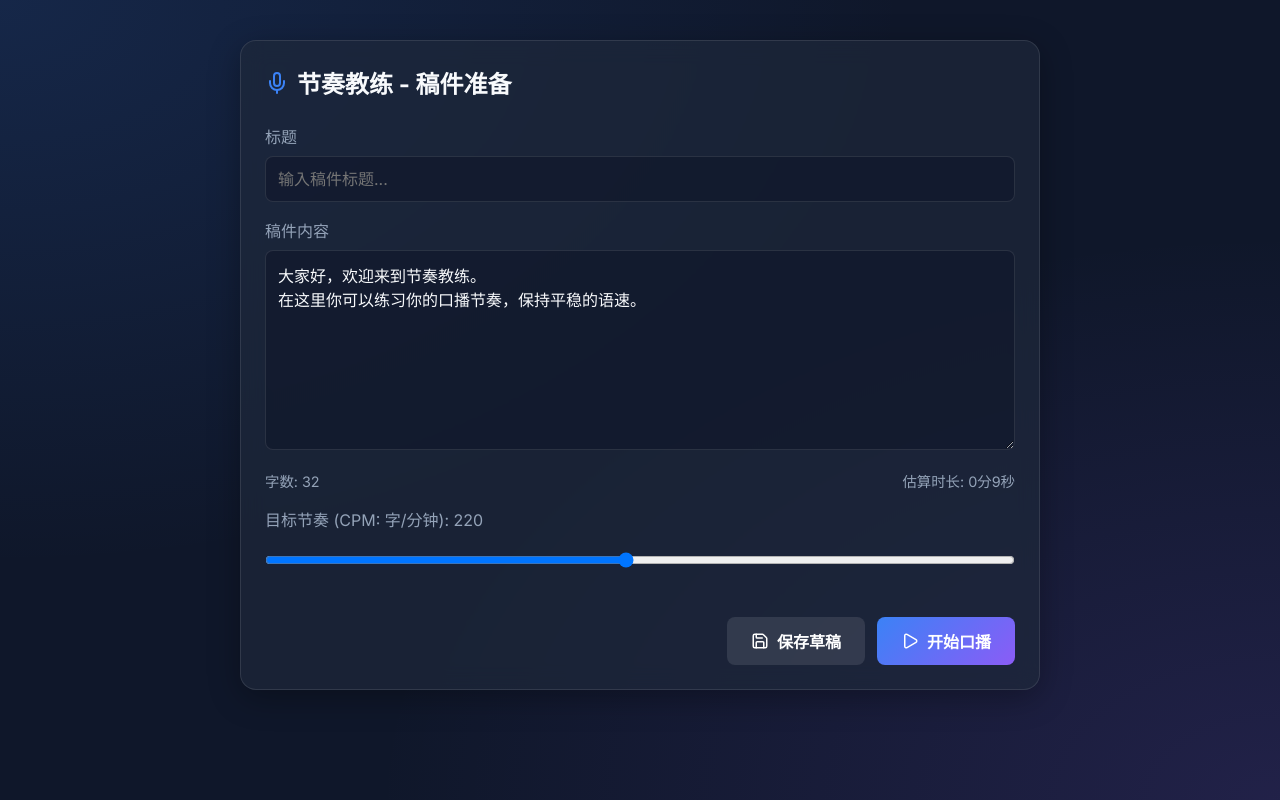
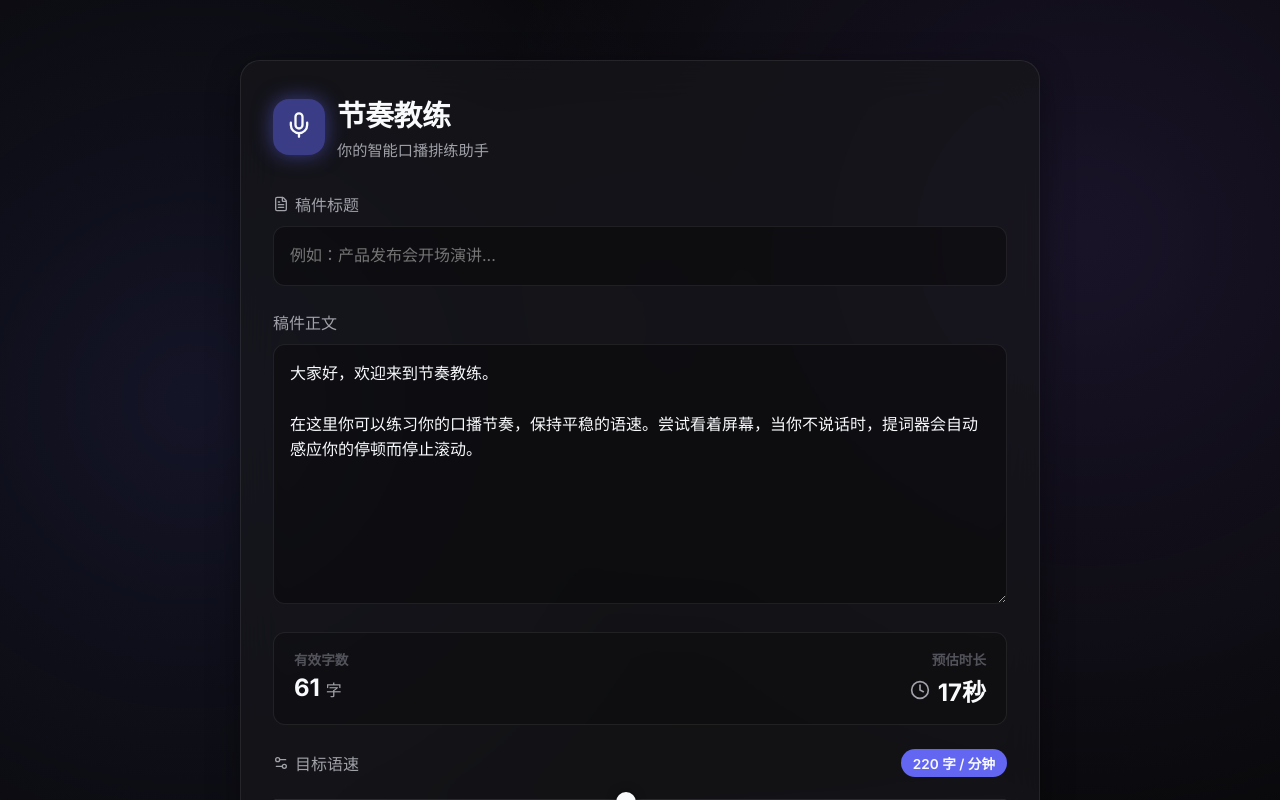
Before and after one commit to liuh886/RhythmCoach, a React (Vite) app in the folder web/: page / in a window 1280 px wide. Shown: the top 800 px of the page. Built offline with nearby package versions, Linux system fonts and the light colour scheme; the HTML template or start-up script is replaced by a standard one.

Commit message:
ui: Polish frontend design with framer-motion and glassmorphism

```diff
--- a/web/src/App.tsx
+++ b/web/src/App.tsx
@@ -1,6 +1,7 @@
 import { useState } from 'react';
 import { ScriptEditor } from './components/ScriptEditor';
 import { Teleprompter } from './components/Teleprompter';
+import { AnimatePresence } from 'framer-motion';
 
 function App() {
   const [mode, setMode] = useState<'editor' | 'teleprompter'>('editor');
@@ -15,17 +16,20 @@ function App() {
 
   return (
     <>
+      <AnimatePresence mode="wait">
         {mode === 'editor' && (
-        <ScriptEditor onStart={handleStart} />
+          <ScriptEditor key="editor" onStart={handleStart} />
         )}
 
         {mode === 'teleprompter' && (
           <Teleprompter
+            key="teleprompter"
             script={activeScript}
             targetCpm={targetCpm}
             onClose={() => setMode('editor')}
           />
         )}
+      </AnimatePresence>
     </>
   );
 }
--- a/web/src/components/ScriptEditor.tsx
+++ b/web/src/components/ScriptEditor.tsx
@@ -1,5 +1,6 @@
 import { useState } from 'react';
-import { Mic, Play, Save } from 'lucide-react';
+import { Mic, Play, Save, Clock, FileText, Settings2 } from 'lucide-react';
+import { motion } from 'framer-motion';
 
 interface ScriptEditorProps {
   onStart: (script: string, cpm: number) => void;
@@ -7,7 +8,7 @@ interface ScriptEditorProps {
 
 export function ScriptEditor({ onStart }: ScriptEditorProps) {
   const [title, setTitle] = useState('');
-  const [content, setContent] = useState('大家好，欢迎来到节奏教练。\n在这里你可以练习你的口播节奏，保持平稳的语速。');
+  const [content, setContent] = useState('大家好，欢迎来到节奏教练。\n\n在这里你可以练习你的口播节奏，保持平稳的语速。尝试看着屏幕，当你不说话时，提词器会自动感应你的停顿而停止滚动。');
   const [cpm, setCpm] = useState(220);
 
   const charCount = (content.match(/[\u4e00-\u9fa5a-zA-Z0-9]/g) || []).length;
@@ -16,60 +17,105 @@ export function ScriptEditor({ onStart }: ScriptEditorProps) {
   const secs = estimatedSeconds % 60;
 
   return (
-    <div className="glass-panel" style={{ padding: '24px', maxWidth: '800px', margin: '40px auto', width: '90%' }}>
-      <h2 style={{ marginBottom: '24px', display: 'flex', alignItems: 'center', gap: '8px' }}>
-        <Mic size={24} color="var(--accent-primary)" />
-        节奏教练 - 稿件准备
-      </h2>
+    <motion.div
+      initial={{ opacity: 0, y: 20 }}
+      animate={{ opacity: 1, y: 0 }}
+      transition={{ duration: 0.5, ease: "easeOut" }}
+      className="glass-panel"
+      style={{ padding: '32px', maxWidth: '800px', margin: '60px auto', width: '92%' }}
+    >
+      <div style={{ display: 'flex', alignItems: 'center', gap: '12px', marginBottom: '32px' }}>
+        <div style={{
+          background: 'var(--accent-glow)', padding: '12px', borderRadius: '16px',
+          boxShadow: '0 0 20px var(--accent-glow)'
+        }}>
+          <Mic size={28} color="var(--text-primary)" />
+        </div>
+        <div>
+          <h2 style={{ fontSize: '1.8rem', fontWeight: 700, margin: 0, letterSpacing: '-0.5px' }}>节奏教练</h2>
+          <p style={{ color: 'var(--text-secondary)', margin: '4px 0 0 0', fontSize: '0.95rem' }}>你的智能口播排练助手</p>
+        </div>
+      </div>
 
-      <div style={{ display: 'flex', flexDirection: 'column', gap: '16px' }}>
+      <div style={{ display: 'flex', flexDirection: 'column', gap: '24px' }}>
         <div>
-          <label style={{ display: 'block', marginBottom: '8px', color: 'var(--text-secondary)' }}>标题</label>
+          <label style={{ display: 'flex', alignItems: 'center', gap: '6px', marginBottom: '10px', color: 'var(--text-secondary)', fontWeight: 500 }}>
+            <FileText size={16} /> 稿件标题
+          </label>
           <input
             type="text"
             value={title}
             onChange={e => setTitle(e.target.value)}
-            placeholder="输入稿件标题..."
+            placeholder="例如：产品发布会开场演讲..."
           />
         </div>
 
         <div>
-          <label style={{ display: 'block', marginBottom: '8px', color: 'var(--text-secondary)' }}>稿件内容</label>
+          <label style={{ display: 'block', marginBottom: '10px', color: 'var(--text-secondary)', fontWeight: 500 }}>
+            稿件正文
+          </label>
           <textarea
             value={content}
             onChange={e => setContent(e.target.value)}
-            style={{ minHeight: '200px', resize: 'vertical' }}
+            style={{ minHeight: '260px', resize: 'vertical' }}
             placeholder="输入或粘贴你的口播稿件..."
           />
         </div>
 
-        <div style={{ display: 'flex', justifyContent: 'space-between', color: 'var(--text-secondary)', fontSize: '0.9rem' }}>
-          <span>字数: {charCount}</span>
-          <span>估算时长: {mins}分{secs}秒</span>
+        <div style={{
+          display: 'flex', justifyContent: 'space-between',
+          background: 'rgba(0,0,0,0.2)', padding: '16px 20px', borderRadius: '12px',
+          border: '1px solid var(--glass-border)'
+        }}>
+          <div style={{ display: 'flex', flexDirection: 'column', gap: '4px' }}>
+            <span style={{ color: 'var(--text-muted)', fontSize: '0.85rem', fontWeight: 600 }}>有效字数</span>
+            <span style={{ fontSize: '1.5rem', fontWeight: 700 }}>{charCount} <span style={{fontSize: '1rem', fontWeight: 400, color: 'var(--text-secondary)'}}>字</span></span>
+          </div>
+          <div style={{ display: 'flex', flexDirection: 'column', gap: '4px', alignItems: 'flex-end' }}>
+            <span style={{ color: 'var(--text-muted)', fontSize: '0.85rem', fontWeight: 600 }}>预估时长</span>
+            <span style={{ fontSize: '1.5rem', fontWeight: 700, display: 'flex', alignItems: 'center', gap: '8px' }}>
+              <Clock size={20} color="var(--text-secondary)"/>
+              {mins > 0 ? `${mins}分 ` : ''}{secs}秒
+            </span>
+          </div>
         </div>
 
         <div>
-          <label style={{ display: 'block', marginBottom: '8px', color: 'var(--text-secondary)' }}>
-            目标节奏 (CPM: 字/分钟): {cpm}
-          </label>
+          <div style={{ display: 'flex', justifyContent: 'space-between', alignItems: 'center', marginBottom: '12px' }}>
+            <label style={{ display: 'flex', alignItems: 'center', gap: '6px', color: 'var(--text-secondary)', fontWeight: 500 }}>
+              <Settings2 size={16} /> 目标语速
+            </label>
+            <span style={{ background: 'var(--accent-primary)', padding: '4px 12px', borderRadius: '20px', fontSize: '0.85rem', fontWeight: 600 }}>
+              {cpm} 字 / 分钟
+            </span>
+          </div>
           <input
             type="range"
             min="100" max="350"
             value={cpm}
             onChange={e => setCpm(parseInt(e.target.value))}
-            style={{ width: '100%' }}
           />
+          <div style={{ display: 'flex', justifyContent: 'space-between', marginTop: '8px', color: 'var(--text-muted)', fontSize: '0.8rem' }}>
+            <span>舒缓 (100)</span>
+            <span>适中 (220)</span>
+            <span>急促 (350)</span>
+          </div>
         </div>
 
-        <div style={{ display: 'flex', justifyContent: 'flex-end', gap: '12px', marginTop: '16px' }}>
-          <button className="btn btn-secondary" style={{ display: 'flex', alignItems: 'center', gap: '8px' }}>
+        <div style={{ display: 'flex', justifyContent: 'flex-end', gap: '16px', marginTop: '20px' }}>
+          <button className="btn btn-secondary">
             <Save size={18} /> 保存草稿
           </button>
-          <button className="btn" onClick={() => onStart(content, cpm)} style={{ display: 'flex', alignItems: 'center', gap: '8px' }}>
-            <Play size={18} /> 开始口播
-          </button>
+          <motion.button
+            whileHover={{ scale: 1.02 }}
+            whileTap={{ scale: 0.98 }}
+            className="btn"
+            onClick={() => onStart(content, cpm)}
+          >
+            <Play size={18} fill="currentColor" /> 进入提词模式
+          </motion.button>
         </div>
       </div>
-    </div>
+    </motion.div>
   );
 }
--- a/web/src/index.css
+++ b/web/src/index.css
@@ -1,19 +1,25 @@
-@import url('https://fonts.googleapis.com/css2?family=Inter:wght@400;500;600;700&display=swap');
+@import url('https://fonts.googleapis.com/css2?family=Inter:wght@300;400;500;600;700;800&family=Noto+Sans+SC:wght@300;400;500;700&display=swap');
 
 :root {
-  --bg-dark: #0f172a;
-  --bg-panel: rgba(30, 41, 59, 0.7);
+  --bg-base: #09090b;
+  --bg-panel: rgba(24, 24, 27, 0.65);
+  --bg-panel-hover: rgba(39, 39, 42, 0.8);
+
   --text-primary: #f8fafc;
-  --text-secondary: #94a3b8;
-  --accent-primary: #3b82f6;
+  --text-secondary: #a1a1aa;
+  --text-muted: #52525b;
+
+  --accent-primary: #6366f1;
   --accent-secondary: #8b5cf6;
-  --glass-border: rgba(255, 255, 255, 0.1);
-  --glass-shadow: 0 8px 32px 0 rgba(0, 0, 0, 0.3);
+  --accent-glow: rgba(99, 102, 241, 0.5);
 
-  --status-stable: #22c55e;
-  --status-slow: #3b82f6;
-  --status-fast: #eab308;
-  --status-pause: #94a3b8;
+  --glass-border: rgba(255, 255, 255, 0.08);
+  --glass-highlight: rgba(255, 255, 255, 0.12);
+  --glass-shadow: 0 8px 32px 0 rgba(0, 0, 0, 0.4);
+
+  --status-stable: #10b981;
+  --status-fast: #f59e0b;
+  --status-pause: #71717a;
 }
 
 * {
@@ -23,95 +29,164 @@
 }
 
 body {
-  font-family: 'Inter', sans-serif;
-  background: var(--bg-dark);
+  font-family: 'Inter', 'Noto Sans SC', sans-serif;
+  background-color: var(--bg-base);
   background-image:
-    radial-gradient(at 0% 0%, rgba(59, 130, 246, 0.15) 0px, transparent 50%),
-    radial-gradient(at 100% 100%, rgba(139, 92, 246, 0.15) 0px, transparent 50%);
+    radial-gradient(circle at 15% 50%, rgba(99, 102, 241, 0.12) 0%, transparent 50%),
+    radial-gradient(circle at 85% 30%, rgba(139, 92, 246, 0.12) 0%, transparent 50%);
+  background-attachment: fixed;
   color: var(--text-primary);
   min-height: 100vh;
   display: flex;
   flex-direction: column;
+  overflow-x: hidden;
+  -webkit-font-smoothing: antialiased;
 }
 
 .glass-panel {
   background: var(--bg-panel);
-  backdrop-filter: blur(12px);
-  -webkit-backdrop-filter: blur(12px);
+  backdrop-filter: blur(20px);
+  -webkit-backdrop-filter: blur(20px);
   border: 1px solid var(--glass-border);
-  border-radius: 16px;
+  border-radius: 20px;
   box-shadow: var(--glass-shadow);
+  transition: border-color 0.3s ease;
+}
+
+.glass-panel:hover {
+  border-color: var(--glass-highlight);
 }
 
 .btn {
   background: linear-gradient(135deg, var(--accent-primary), var(--accent-secondary));
   color: white;
   border: none;
-  padding: 12px 24px;
-  border-radius: 8px;
+  padding: 14px 28px;
+  border-radius: 12px;
   font-weight: 600;
   cursor: pointer;
-  transition: transform 0.2s, box-shadow 0.2s;
+  transition: all 0.3s cubic-bezier(0.4, 0, 0.2, 1);
   font-size: 1rem;
+  display: flex;
+  align-items: center;
+  gap: 10px;
+  box-shadow: 0 4px 14px var(--accent-glow);
 }
 
 .btn:hover {
   transform: translateY(-2px);
-  box-shadow: 0 4px 12px rgba(59, 130, 246, 0.4);
+  box-shadow: 0 6px 20px var(--accent-glow);
+  filter: brightness(1.1);
 }
 
 .btn:active {
-  transform: translateY(0);
+  transform: translateY(1px);
 }
 
 .btn-secondary {
-  background: rgba(255, 255, 255, 0.1);
+  background: rgba(255, 255, 255, 0.05);
+  box-shadow: none;
+  border: 1px solid var(--glass-border);
 }
 
 .btn-secondary:hover {
-  background: rgba(255, 255, 255, 0.15);
+  background: rgba(255, 255, 255, 0.1);
   box-shadow: none;
+  border-color: rgba(255, 255, 255, 0.2);
 }
 
-input, textarea {
-  width: 100%;
-  background: rgba(15, 23, 42, 0.6);
+.btn-icon {
+  background: rgba(255, 255, 255, 0.05);
   border: 1px solid var(--glass-border);
   color: var(--text-primary);
-  padding: 12px;
-  border-radius: 8px;
+  border-radius: 50%;
+  padding: 10px;
+  cursor: pointer;
+  transition: all 0.2s ease;
+  display: flex;
+  align-items: center;
+  justify-content: center;
+}
+
+.btn-icon:hover {
+  background: rgba(255, 255, 255, 0.15);
+  transform: scale(1.05);
+}
+
+input[type="text"], textarea {
+  width: 100%;
+  background: rgba(0, 0, 0, 0.3);
+  border: 1px solid var(--glass-border);
+  color: var(--text-primary);
+  padding: 16px;
+  border-radius: 12px;
   font-family: inherit;
   font-size: 1rem;
-  transition: border-color 0.2s;
+  transition: all 0.3s ease;
+  line-height: 1.6;
 }
 
-input:focus, textarea:focus {
+input[type="text"]:focus, textarea:focus {
   outline: none;
   border-color: var(--accent-primary);
+  background: rgba(0, 0, 0, 0.5);
+  box-shadow: 0 0 0 3px rgba(99, 102, 241, 0.2);
+}
+
+/* Custom Range Input */
+input[type="range"] {
+  -webkit-appearance: none;
+  width: 100%;
+  height: 6px;
+  background: rgba(255, 255, 255, 0.1);
+  border-radius: 3px;
+  outline: none;
+}
+
+input[type="range"]::-webkit-slider-thumb {
+  -webkit-appearance: none;
+  appearance: none;
+  width: 20px;
+  height: 20px;
+  border-radius: 50%;
+  background: var(--text-primary);
+  cursor: pointer;
+  box-shadow: 0 0 10px rgba(0, 0, 0, 0.5);
+  transition: transform 0.2s ease, background 0.2s ease;
+}
+
+input[type="range"]::-webkit-slider-thumb:hover {
+  transform: scale(1.2);
+  background: var(--accent-primary);
 }
 
 /* Scrollbar styling */
 ::-webkit-scrollbar {
-  width: 8px;
+  width: 6px;
 }
 ::-webkit-scrollbar-track {
   background: transparent;
 }
 ::-webkit-scrollbar-thumb {
-  background: rgba(255, 255, 255, 0.2);
-  border-radius: 4px;
+  background: rgba(255, 255, 255, 0.1);
+  border-radius: 10px;
 }
 ::-webkit-scrollbar-thumb:hover {
-  background: rgba(255, 255, 255, 0.3);
+  background: rgba(255, 255, 255, 0.2);
 }
 
 /* Animations */
 @keyframes pulse {
-  0% { transform: scale(1); }
-  50% { transform: scale(1.05); }
-  100% { transform: scale(1); }
+  0% { transform: scale(1); opacity: 1; }
+  50% { transform: scale(1.1); opacity: 0.8; }
+  100% { transform: scale(1); opacity: 1; }
 }
 
 .pulse {
   animation: pulse 2s infinite ease-in-out;
 }
+
+.fade-mask {
+  -webkit-mask-image: linear-gradient(to bottom, transparent 0%, black 15%, black 85%, transparent 100%);
+  mask-image: linear-gradient(to bottom, transparent 0%, black 15%, black 85%, transparent 100%);
+}
```
Also changed, not shown: web/src/components/Teleprompter.tsx (+153 -48 lines). Lines whose indentation alone changed are shown as unchanged.
